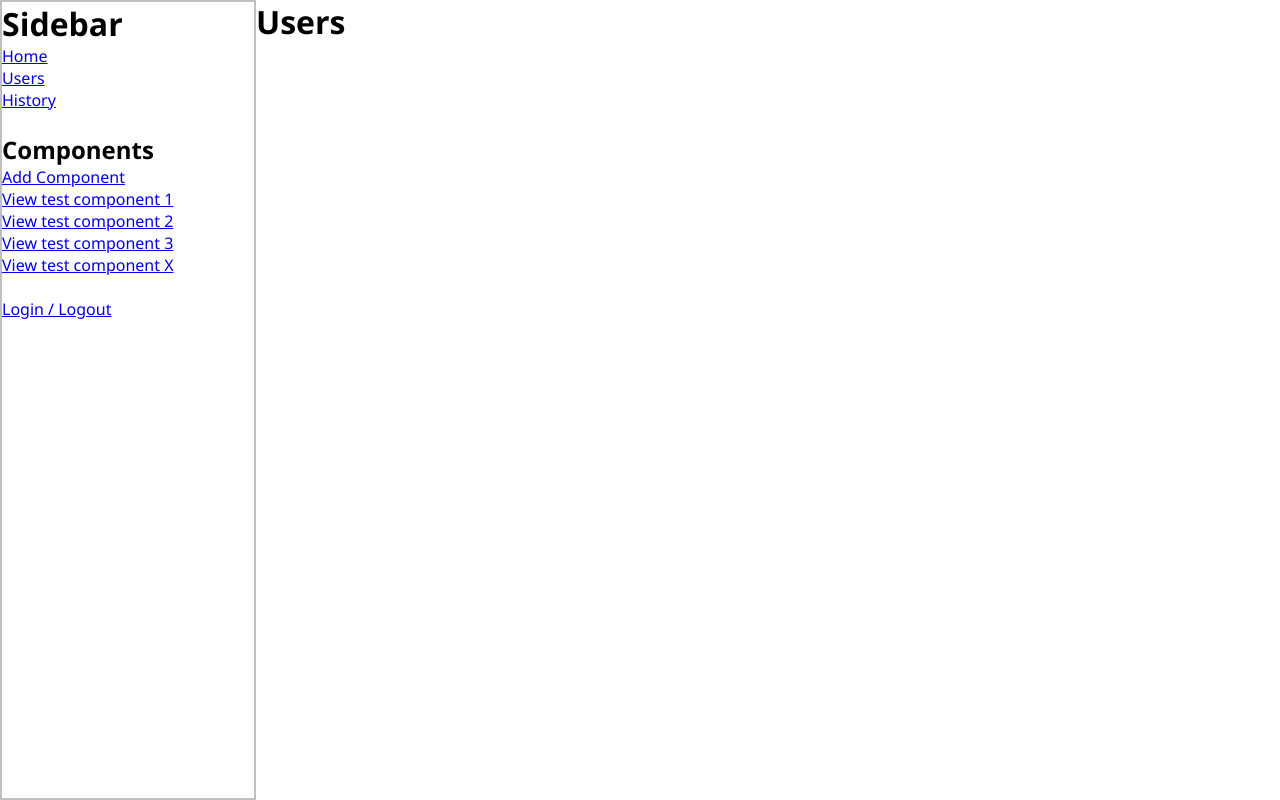
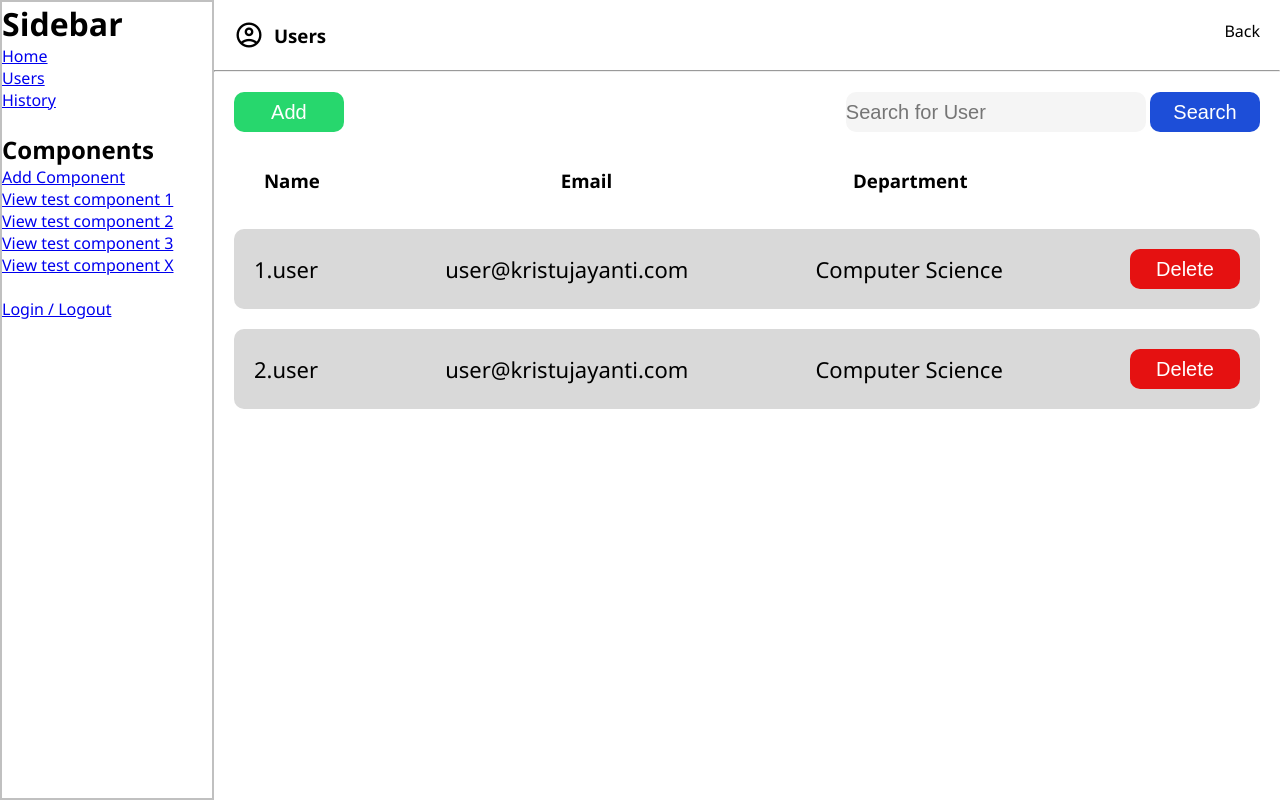
Before and after one commit to mr0weird0guy/CMS-Web, a SvelteKit app: page /users in a window 1280 px wide. Built offline with nearby package versions, Linux system fonts and the light colour scheme.

Commit message:
[WIP] User Page UI

```diff
--- a/src/app.html
+++ b/src/app.html
@@ -1,24 +1,26 @@
 <!doctype html>
 <html lang="en">
-
 	<head>
 		<meta charset="utf-8" />
 		<link rel="icon" href="%sveltekit.assets%/favicon.png" />
+
 		<meta name="viewport" content="width=device-width, initial-scale=1" />
 		%sveltekit.head%
 
-
+		<!-- this is for icon libraries -->
+		<link
+			rel="stylesheet"
+			href="https://fonts.googleapis.com/css2?family=Material+Symbols+Outlined:opsz,wght,FILL,GRAD@24,400,0,0"
+		/>
 		<style>
 			* {
 				margin: 0;
 				padding: 0;
 			}
 		</style>
-
 	</head>
 
 	<body data-sveltekit-preload-data="hover">
 		<div style="display: contents">%sveltekit.body%</div>
 	</body>
-
 </html>
--- /dev/null
+++ b/src/lib/components/Button.svelte
@@ -0,0 +1,33 @@
+<script lang="ts">
+	export let variant: string;
+	export let clickHandler: any = () => {};
+</script>
+
+<button class={variant} on:click={clickHandler}><slot /></button>
+
+<style>
+	button {
+		width: 110px;
+		height: 40px;
+		border-radius: 10px;
+		border: none;
+		font-size: 20px;
+		cursor: pointer;
+        color: #fff;
+	}
+
+	.primary {
+		background-color: #1d4ed8;
+
+	}
+
+	.danger {
+		background-color: #e51111;
+
+	}
+
+	.success {
+		background-color: #27d76d;
+
+	}
+</style>
--- /dev/null
+++ b/src/lib/components/UserInfo.svelte
@@ -0,0 +1,30 @@
+<script lang="ts">
+	import Button from '$lib/components/Button.svelte';
+	export let no: number;
+	export let name: String;
+	export let email: String;
+	export let department: String;
+</script>
+
+<div class="user-card">
+	<p>{no}.{name}</p>
+	<p>{email}</p>
+	<p>{department}</p>
+	<Button variant="danger">Delete</Button>
+</div>
+
+<style>
+	.user-card {
+		display: flex;
+		align-items: center;
+		justify-content: space-between;
+		padding: 20px;
+		font-size: 22px;
+		background-color: #d9d9d9;
+		margin: 20px;
+		border-radius: 10px;
+	}
+	p {
+		max-width: 250px;
+	}
+</style>
--- a/src/routes/users/+page.svelte
+++ b/src/routes/users/+page.svelte
@@ -1 +1,98 @@
-<h1>Users</h1>
+<script lang="ts">
+	import UserInfo from '$lib/components/UserInfo.svelte';
+	import Button from '$lib/components/Button.svelte';
+	function deleteUser(id: string) {
+		// Do firebase Code to delete the user Id
+	}
+</script>
+
+
+
+<main>
+	<div class="header">
+		<div class="left">
+			<span class="material-symbols-outlined">account_circle</span>
+			<h3>Users</h3>
+		</div>
+		<div class="right">
+			<div></div>
+			<p>Back</p>
+		</div>
+	</div>
+	<hr class="headerLine" />
+	<div class="items">
+		<Button variant="success">Add</Button>
+		<div class="search">
+			<input type="text" placeholder="Search for User" class="enter" />
+			<Button variant="primary">Search</Button>
+		</div>
+	</div>
+	<div class="title">
+		<h3>Name</h3>
+		<h3>Email</h3>
+		<h3>Department</h3>
+	</div>
+	<div class="entries">
+		<UserInfo name="user" no={1} department="Computer Science" email="user@kristujayanti.com" />
+		<UserInfo name="user" no={2} department="Computer Science" email="user@kristujayanti.com" />
+	</div>
+</main>
+
+<style>
+	main {
+		width: 100%;
+	}
+	.header {
+		display: flex;
+		justify-content: space-between;
+		width: 100%;
+		padding: 20px;
+		box-sizing: border-box;
+	}
+
+	.left {
+		display: flex;
+		align-items: center;
+	}
+
+	.left span {
+		font-size: 30px;
+		margin-right: 10px;
+	}
+
+	.headerLine {
+		width: 100%;
+		height: 1px;
+		background-color: #000;
+		box-sizing: border-box;
+	}
+
+	.items {
+		display: flex;
+		align-items: center;
+		padding: 20px;
+		justify-content: space-between;
+	}
+
+	.title {
+		width: 66%;
+		display: flex;
+		align-items: center;
+		padding: 16px 50px;
+		justify-content: space-between;
+	}
+	.entries {
+		align-items: center;
+	}
+
+	.enter {
+		width: 300px;
+		height: 40px;
+		border-radius: 10px;
+		border: none;
+		background-color: #f5f5f5;
+		color: #000;
+		font-size: 20px;
+		cursor: pointer;
+	}
+</style>
```
Also changed, not shown: src/routes/+page.svelte (line endings or trailing spaces). Lines whose indentation alone changed are shown as unchanged.
